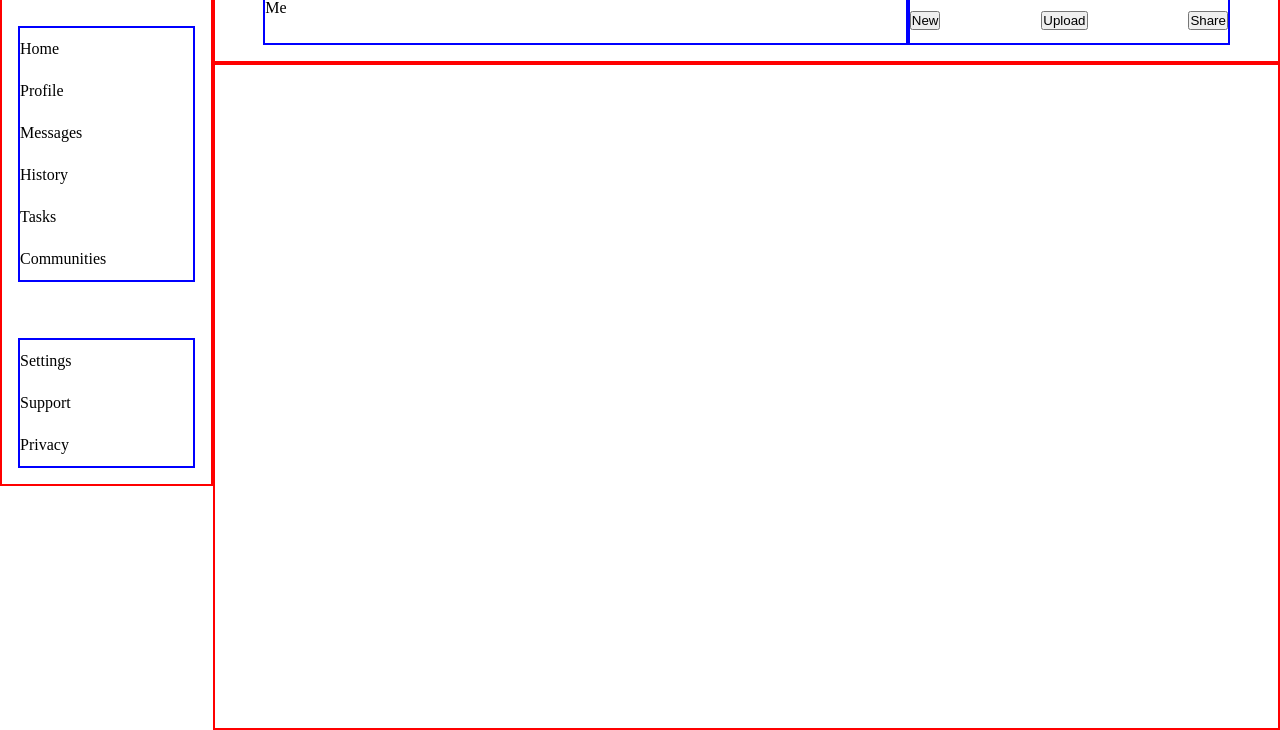
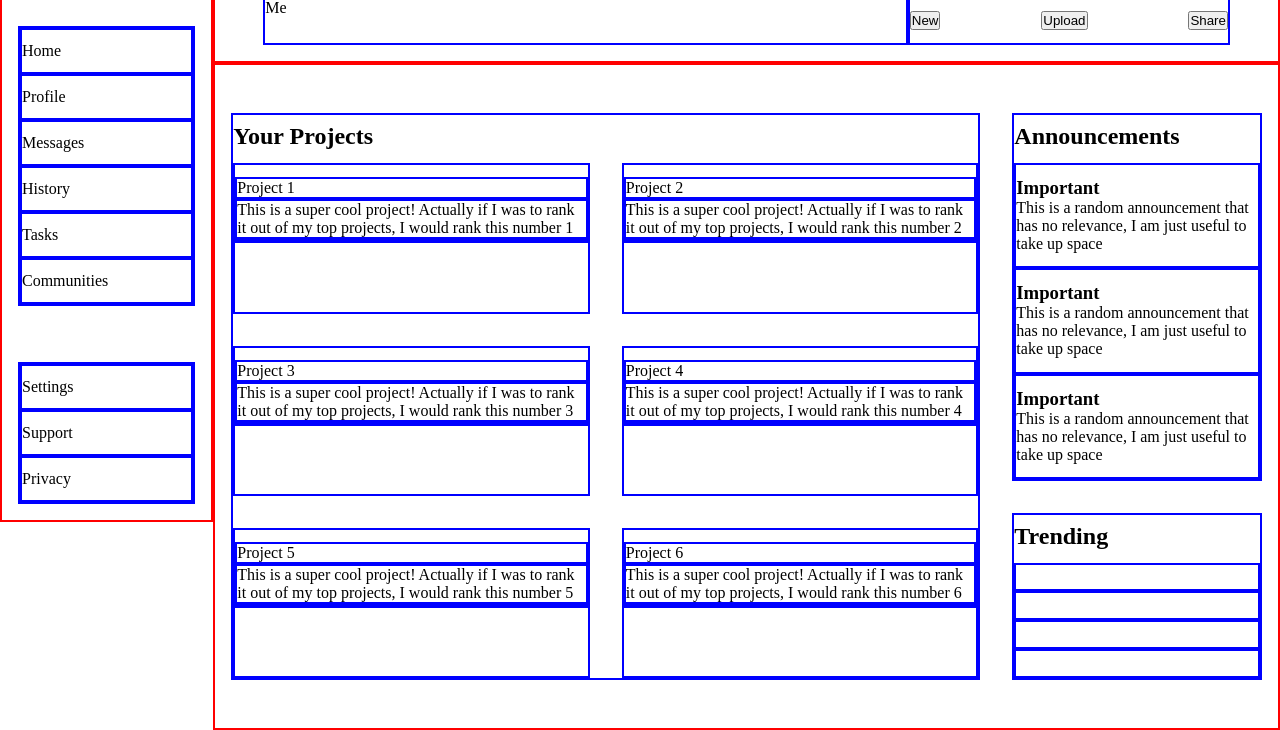
Before and after one commit to Zentality/AdminDashboard-TOP, a plain HTML site: page index.html in a window 1280 px wide. Shown: the part 70-800 px from the top of the page. Drawn offline with Linux system fonts and the light colour scheme.

Commit message:
Style content block

```diff
--- a/index.html
+++ b/index.html
@@ -45,7 +45,67 @@
     </div>
 
     <div class="content">
-
+      <div class="projects">
+        <h2>Your Projects</h2>
+        <ul>
+          <li class="project">
+            <div class="projectTitle">Project 1</div>
+            <div class="projectDetails">This is a super cool project! Actually if I was to rank it out of my top projects, I would rank this number 1</div>
+            <div class="projectIcons"></div>
+          </li>
+          <li class="project">
+            <div class="projectTitle">Project 2</div>
+            <div class="projectDetails">This is a super cool project! Actually if I was to rank it out of my top projects, I would rank this number 2</div>
+            <div class="projectIcons"></div>
+          </li>
+          <li class="project">
+            <div class="projectTitle">Project 3</div>
+            <div class="projectDetails">This is a super cool project! Actually if I was to rank it out of my top projects, I would rank this number 3</div>
+            <div class="projectIcons"></div>
+          </li>
+          <li class="project">
+            <div class="projectTitle">Project 4</div>
+            <div class="projectDetails">This is a super cool project! Actually if I was to rank it out of my top projects, I would rank this number 4</div>
+            <div class="projectIcons"></div>
+          </li>
+          <li class="project">
+            <div class="projectTitle">Project 5</div>
+            <div class="projectDetails">This is a super cool project! Actually if I was to rank it out of my top projects, I would rank this number 5</div>
+            <div class="projectIcons"></div>
+          </li>
+          <li class="project">
+            <div class="projectTitle">Project 6</div>
+            <div class="projectDetails">This is a super cool project! Actually if I was to rank it out of my top projects, I would rank this number 6</div>
+            <div class="projectIcons"></div>
+          </li>
+        </ul>
+      </div>
+      <div class="announcements">
+        <h2>Announcements</h2>
+        <ul>
+          <li class="announcement">
+            <h3>Important</h3>
+            <p>This is a random announcement that has no relevance, I am just useful to take up space</p>
+          </li>
+          <li class="announcement">
+            <h3>Important</h3>
+            <p>This is a random announcement that has no relevance, I am just useful to take up space</p>
+          </li>
+          <li class="announcement">
+            <h3>Important</h3>
+            <p>This is a random announcement that has no relevance, I am just useful to take up space</p>
+          </li>
+        </ul>
+      </div>
+      <div class="trending">
+        <h2>Trending</h2>
+        <ul>
+          <li class="trender"></li>
+          <li class="trender"></li>
+          <li class="trender"></li>
+          <li class="trender"></li>
+        </ul>
+      </div>
     </div>
 
   </div>
--- a/styles.css
+++ b/styles.css
@@ -2,7 +2,7 @@
   border: 2px solid red;
 }
 
-.sidebar>div, .header>div {
+.sidebar>div, .header>div, li, .content div {
   border: 2px solid blue;
 }
 
@@ -10,6 +10,11 @@
 * {
   margin: 0;
   padding: 0;
+}
+
+h2{
+  height: 32px;
+  padding: 8px 0;
 }
 
 .container {
@@ -47,7 +52,31 @@ ul>li {
   padding: calc(4px + 1vh) 0;
 }
 
+
+
 .content {
+  padding: 48px 16px;
   display: grid;
   grid-template-columns: 3fr 1fr;
+  gap: 32px;
 }
+
+.projects {
+  grid-area: 1/1/3/2;
+}
+
+.projects>ul {
+  display: grid;
+  grid-template-columns: repeat(auto-fit, minmax(300px, 1fr));
+  gap: 32px;
+}
+
+.announcements, .projects, .trending {
+  display: grid;
+  grid-template-rows: 48px 1fr;
+}
+
+.announcements>ul, .trending>ul {
+  display: grid;
+  grid-auto-rows: 1fr;
+}
```
